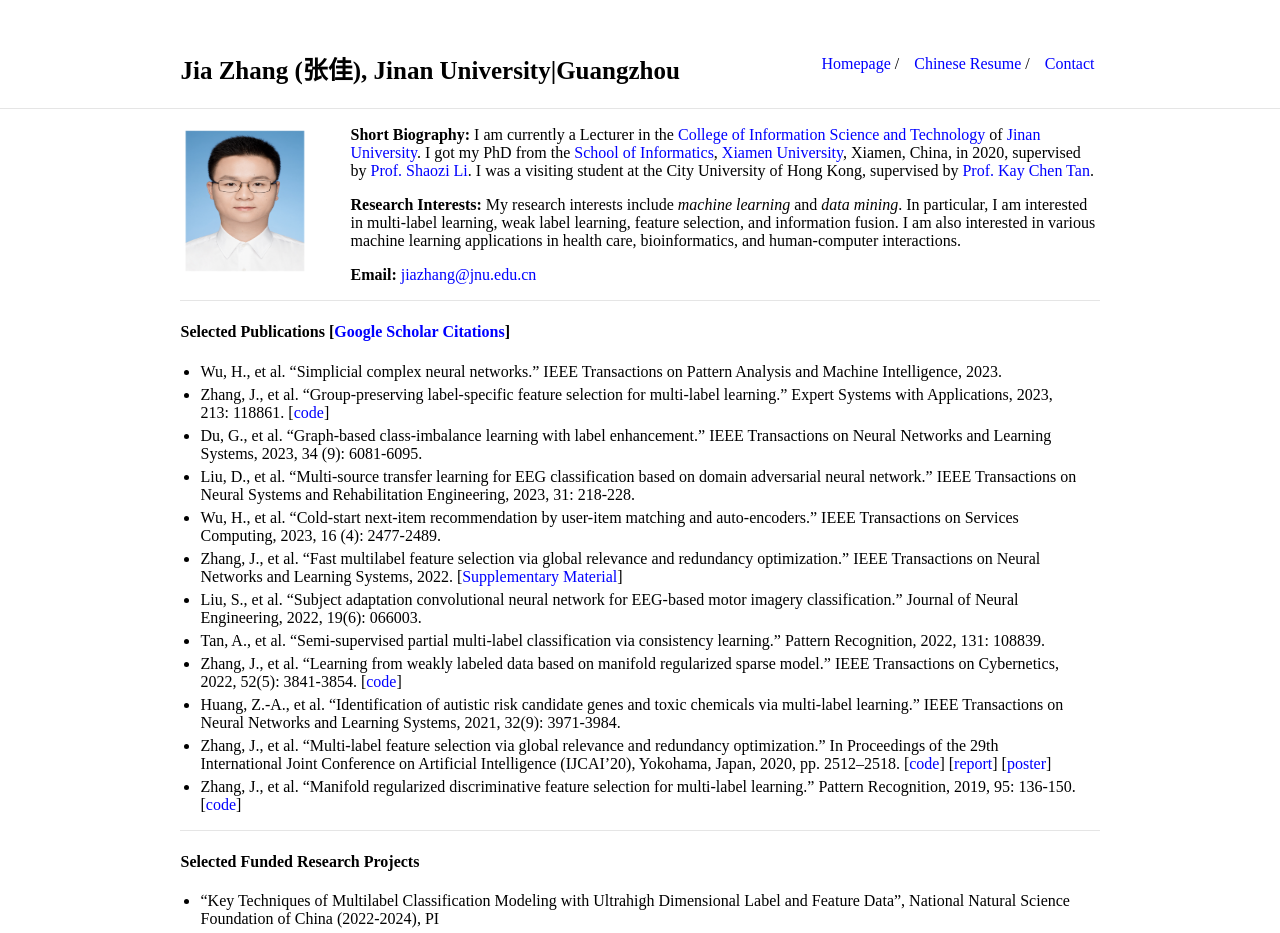
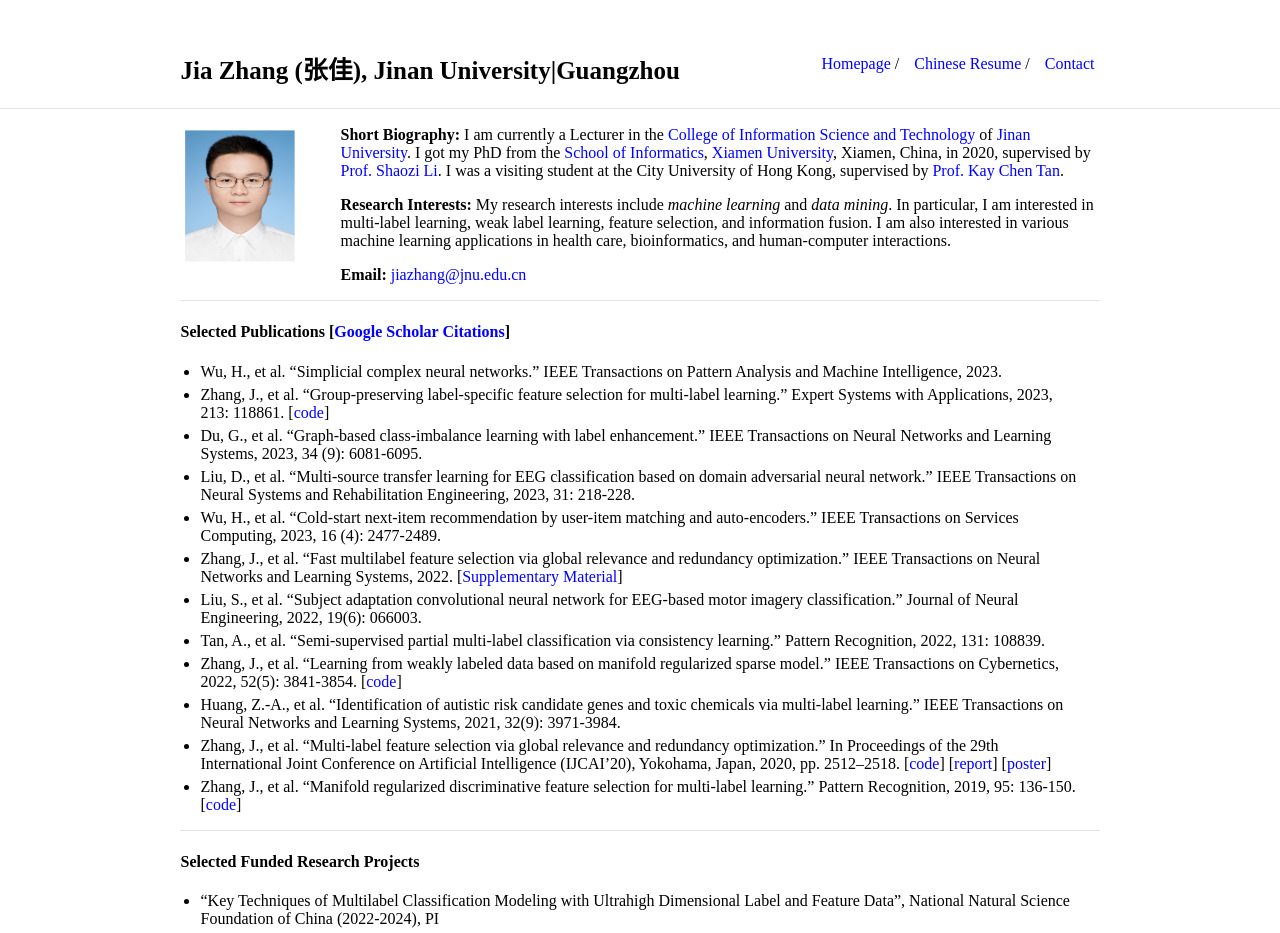
Before and after one commit to jiazhang-ml/jiazhang-ml.github.io, a Jekyll site: the page built from index.md, in a window 1280 px wide. Shown: the top 933 px of the page. Built offline with Jekyll 4.4.1, drawn with Linux system fonts in a browser that asks for light colours.

Commit message:
Update typography.scss

```diff
--- a/_sass/typography.scss
+++ b/_sass/typography.scss
@@ -37,8 +37,8 @@
         font-style: italic;
     }
     .profile-picture {
-        height: 150px;
-        width: 130px;
+        height: 140px;
+        width: 120px;
         position: relative;
         margin: 0px 40px 10px 0px;
         float: left;
```
